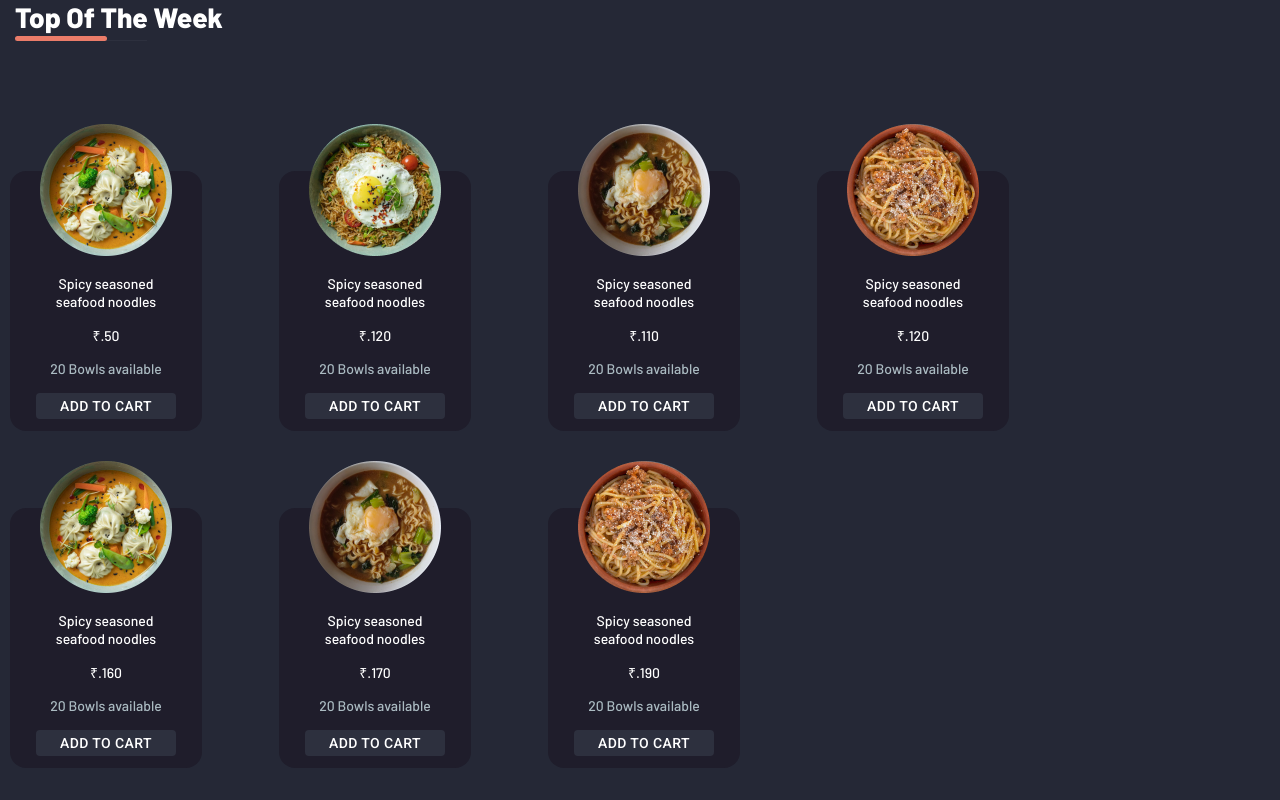
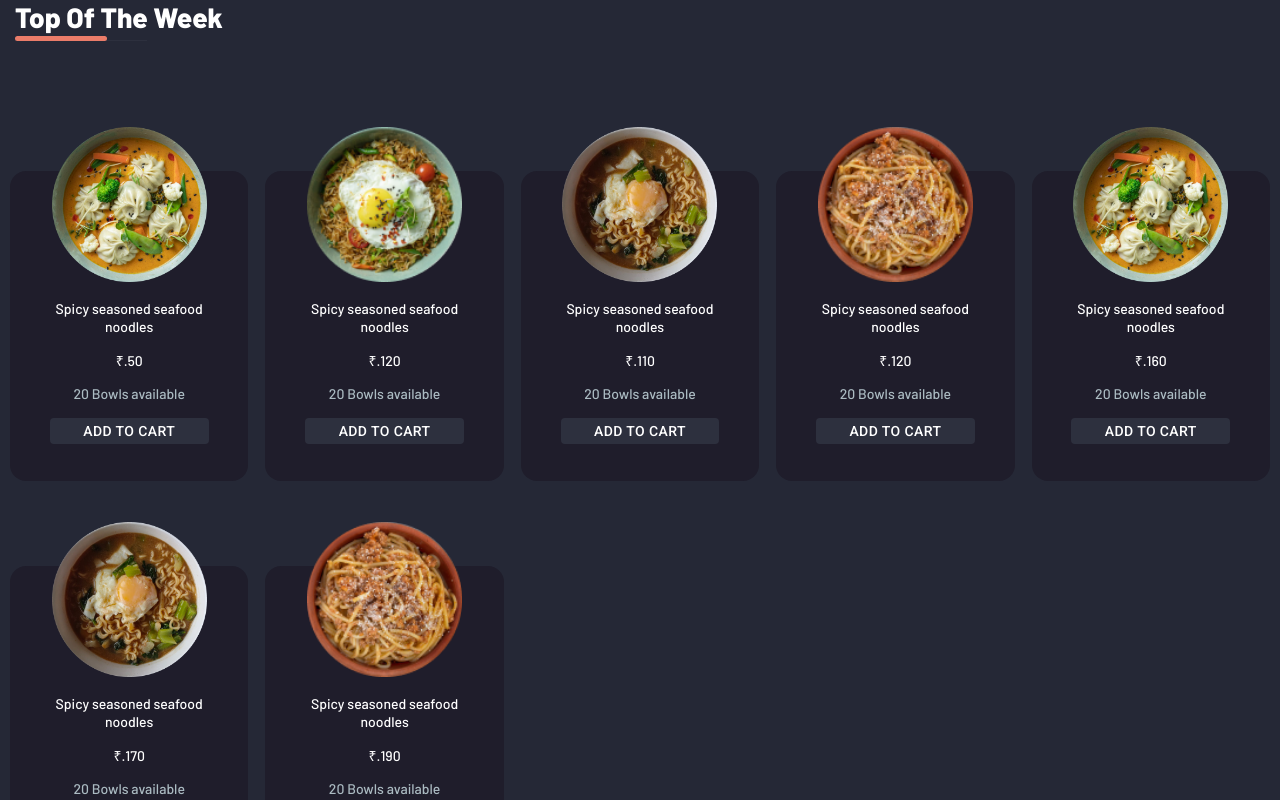
Before and after one commit to aninarafath6/Home-Chef, a React (Create React App) app in the folder home-che-front-end/: page / in a window 1280 px wide. Shown: the part 1640-2440 px from the top of the page. Built offline with nearby package versions, Linux system fonts and the light colour scheme.

Commit message:
also top of the week section changed to grid system

```diff
--- a/home-che-front-end/src/components/top of the week/TopOfTheWeek.Element.js
+++ b/home-che-front-end/src/components/top of the week/TopOfTheWeek.Element.js
@@ -48,51 +48,64 @@
         /* width: 100%; */
         height: fit-content;
         padding: 10px;
-        display: flex;
-        align-items: flex-start;
-        justify-content: flex-start;
-        flex-wrap: wrap;
-        gap: 77px;
         margin-top: 125px;
-        @media(max-width:480px){
-        justify-content:center;
+      display:grid;
+      grid-template-columns:repeat(5,1fr);
+      grid-column-gap: 17px;
+      grid-row-gap: 85px;
+        @media screen and (max-width:1024px){
+        grid-template-columns:repeat(3,1fr);
+        }
+        @media screen and (max-width:768px){
+        grid-template-columns:repeat(2,1fr);
+        }
+        @media screen and (max-width:425px){
+        grid-template-columns:repeat(1,1fr);
+        grid-row-gap: 121px;
         }
 
   `;
   export const DishContainer = styled.div`
-    width:192px;
-    height:260px;
+     width:100%;
+    height:310px;
     border-radius:16px;
     background-color:#1F1D2B;
     display:flex;
     align-items:center;
     justify-content:center;
     flex-direction: column;
-  @media(max-width:480px){
-
-      width:15rem;
+    @media screen and (max-width:1024px){
+      height:485px;
         }
   `;
   export const DishImageContainer = styled.div`
-      width:132px;
-      height:132px;
-      /* background-color:red; */
-      transform: translateY(-111px);
+      width:155px;
+      height:155px;
+      transform: translateY(-121px);
       position: absolute;
+      @media screen and (max-width:1024px){
+      width:220px;
+      height:220px;
+      transform: translateY(-211px);
+        }
   `;
   export const DisImage = styled.img`
-        width:132px;
-      height:132px;
+        width:100%;
+        height:100%;
   `;
-  export const DishContentContainer = styled.div``;
+  export const DishContentContainer = styled.div`
+  display:flex;
+  align-items:center;
+  justify-content:center;
+`;
 export const DishContent = styled.div`
-  width: 140px;
+width:80%;
 height: 130px;
 margin-top: 79px;
 display:flex;
 justify-content:center;
 text-align:center;
-  flex-direction:column
+flex-direction:column;
 `;
 export const DishName = styled.p`
   /* Spicy seasoned seafood noodles */
@@ -104,6 +117,9 @@
   /* or 18px */
   text-align: center;
   color: #FFFFFF;
+  @media screen and (max-width:1024px){
+    font-size: 25px;
+    }
 `;
 
 export const DishPrice = styled.p`
@@ -118,7 +134,9 @@ line-height: 140%;
 text-align: center;
 margin-top: 0;
 color: #FFFFFF;
-
+@media screen and (max-width:1024px){
+    font-size: 28px;
+    }
 `;
 export const DishAvailability =styled.p`
 /* 20 Bowls available */
@@ -130,7 +148,10 @@ line-height: 140%;
 /* identical to box height, or 20px */
 text-align: center;
 margin-top: 0;
-color: #ABBBC2;`;
+color: #ABBBC2;
+@media screen and (max-width:1024px){
+    font-size: 20px;
+    }  `;
 export const AddToCartButton = styled(Button)`
 &&&{
 background: #2D303E;
@@ -139,5 +160,8 @@ outline:none;
 border:none;
 padding:1px;
 color:#fff;
+@media screen and (max-width:1024px){
+    padding:9px
+    }
 }
 `;
```
Lines whose indentation alone changed are shown as unchanged.
